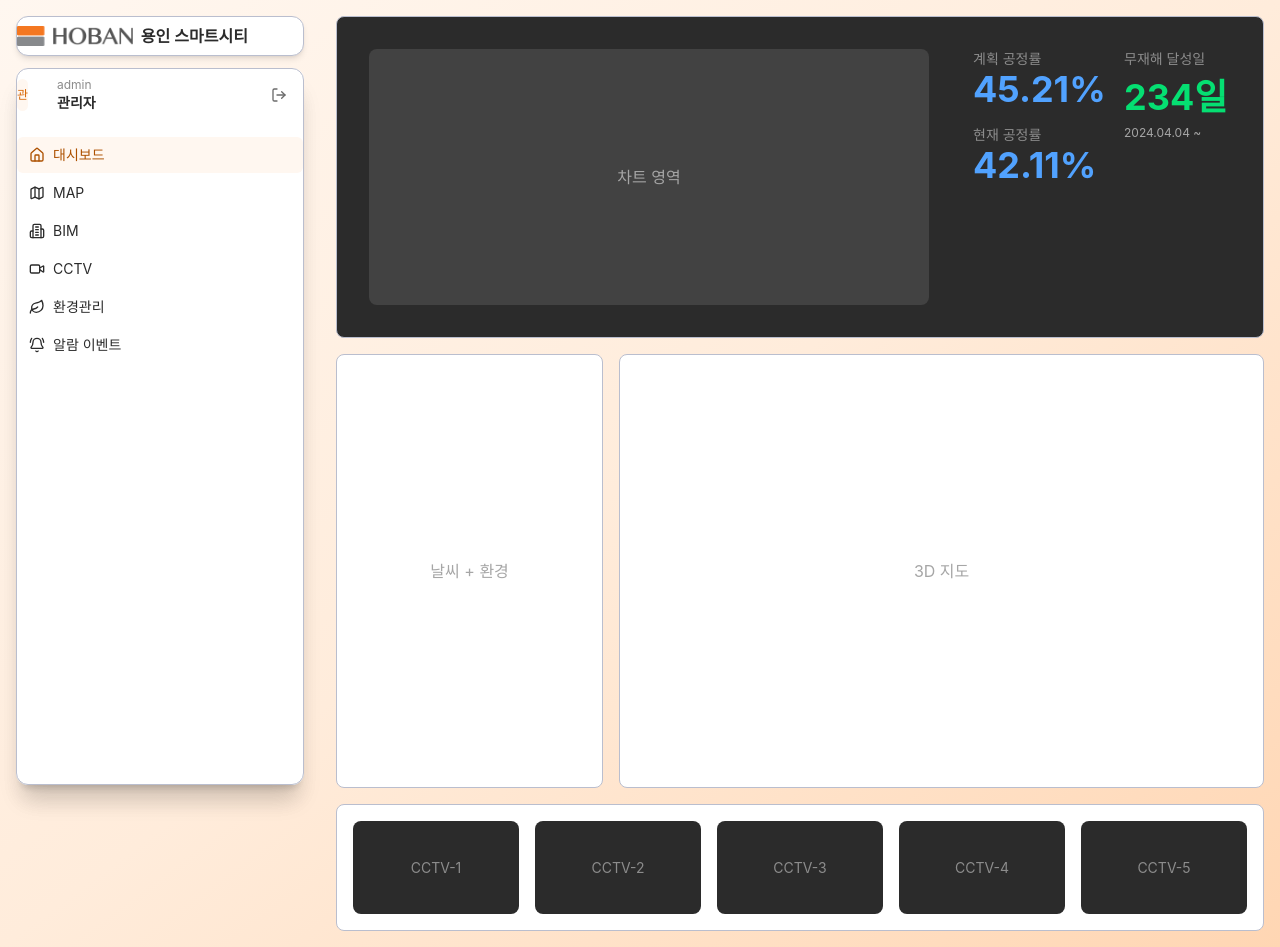
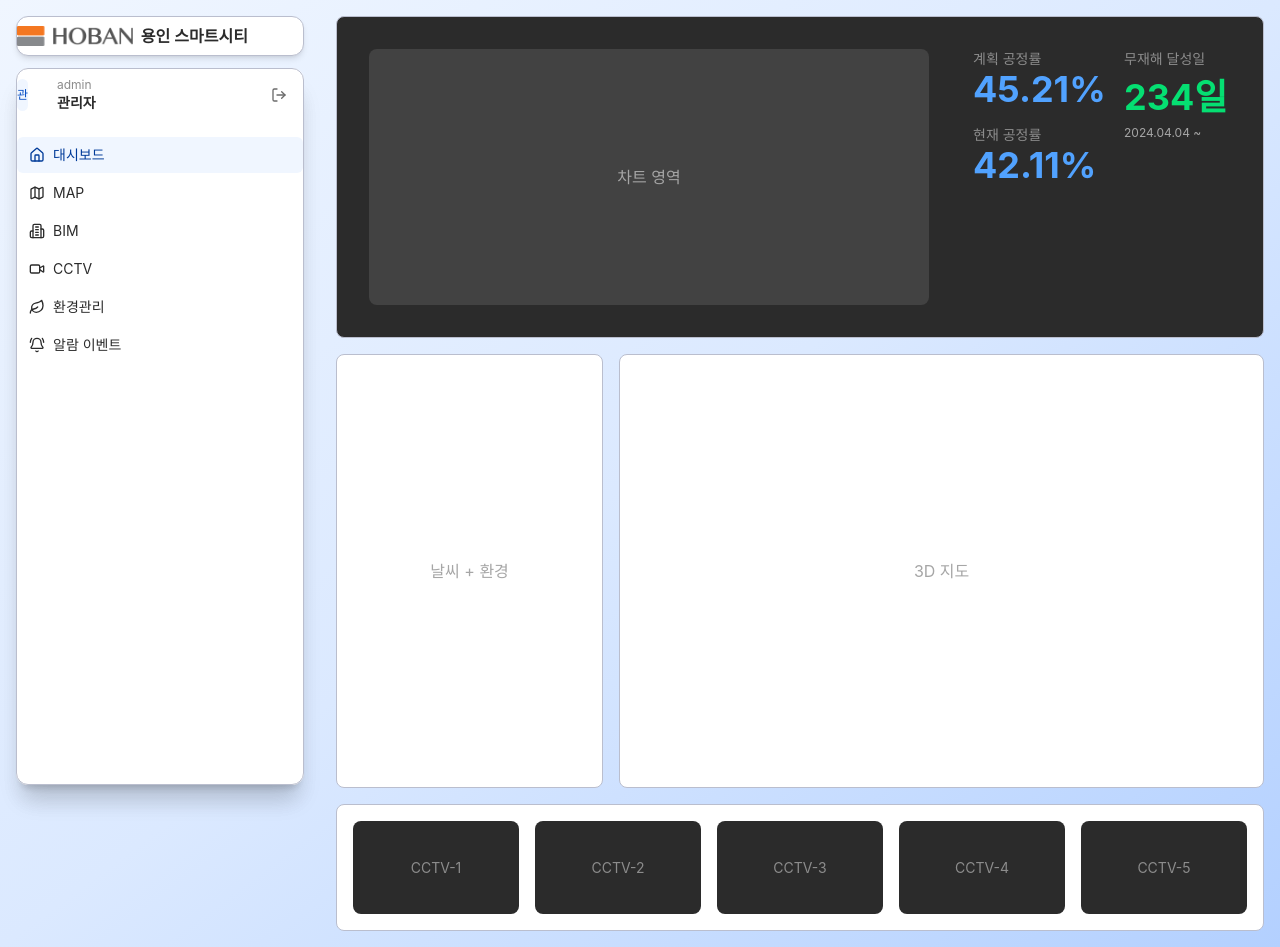
Before and after one commit to pluxity/plug-siteguard, a React (Vite) app in the folder apps/yongin-smart-city/: page / in a window 1280 px wide. Built offline with nearby package versions, Linux system fonts and the light colour scheme; a web font is replaced by a local one.

Commit message:
hotfix(yongin) : Primary 컬러 값 변경

```diff
--- a/apps/yongin-smart-city/src/index.css
+++ b/apps/yongin-smart-city/src/index.css
@@ -3,33 +3,33 @@
 @import "@plug-siteguard/ui/globals.css";
 
 @theme {
-  /* Primary Color Override - Orange (#ff7500) */
-  --color-primary-50: hsl(28 100% 97%);
-  --color-primary-100: hsl(28 100% 93%);
-  --color-primary-200: hsl(28 100% 85%);
-  --color-primary-300: hsl(28 100% 73%);
-  --color-primary-400: hsl(28 100% 60%);
-  --color-primary-500: hsl(28 100% 50%);
-  --color-primary-600: hsl(28 100% 42%);
-  --color-primary-700: hsl(28 100% 34%);
-  --color-primary-800: hsl(28 100% 26%);
-  --color-primary-900: hsl(28 100% 18%);
-  --color-primary: hsl(28 100% 50%);
+  /* Primary Color Override - Blue (#0057E3) */
+  --color-primary-50: hsl(217 100% 97%);
+  --color-primary-100: hsl(217 100% 93%);
+  --color-primary-200: hsl(217 100% 85%);
+  --color-primary-300: hsl(217 100% 73%);
+  --color-primary-400: hsl(217 100% 60%);
+  --color-primary-500: hsl(217 100% 45%);
+  --color-primary-600: hsl(217 100% 38%);
+  --color-primary-700: hsl(217 100% 30%);
+  --color-primary-800: hsl(217 100% 22%);
+  --color-primary-900: hsl(217 100% 15%);
+  --color-primary: hsl(217 100% 45%);
   --color-primary-foreground: hsl(0 0% 100%);
 }
 
 .dark {
   /* Primary Color Override for Dark Mode */
-  --color-primary-50: hsl(28 100% 18%);
-  --color-primary-100: hsl(28 100% 26%);
-  --color-primary-200: hsl(28 100% 34%);
-  --color-primary-300: hsl(28 100% 42%);
-  --color-primary-400: hsl(28 100% 50%);
-  --color-primary-500: hsl(28 100% 60%);
-  --color-primary-600: hsl(28 100% 73%);
-  --color-primary-700: hsl(28 100% 85%);
-  --color-primary-800: hsl(28 100% 93%);
-  --color-primary-900: hsl(28 100% 97%);
-  --color-primary: hsl(28 100% 60%);
+  --color-primary-50: hsl(217 100% 15%);
+  --color-primary-100: hsl(217 100% 22%);
+  --color-primary-200: hsl(217 100% 30%);
+  --color-primary-300: hsl(217 100% 38%);
+  --color-primary-400: hsl(217 100% 45%);
+  --color-primary-500: hsl(217 100% 60%);
+  --color-primary-600: hsl(217 100% 73%);
+  --color-primary-700: hsl(217 100% 85%);
+  --color-primary-800: hsl(217 100% 93%);
+  --color-primary-900: hsl(217 100% 97%);
+  --color-primary: hsl(217 100% 60%);
   --color-primary-foreground: hsl(0 0% 100%);
 }
```
